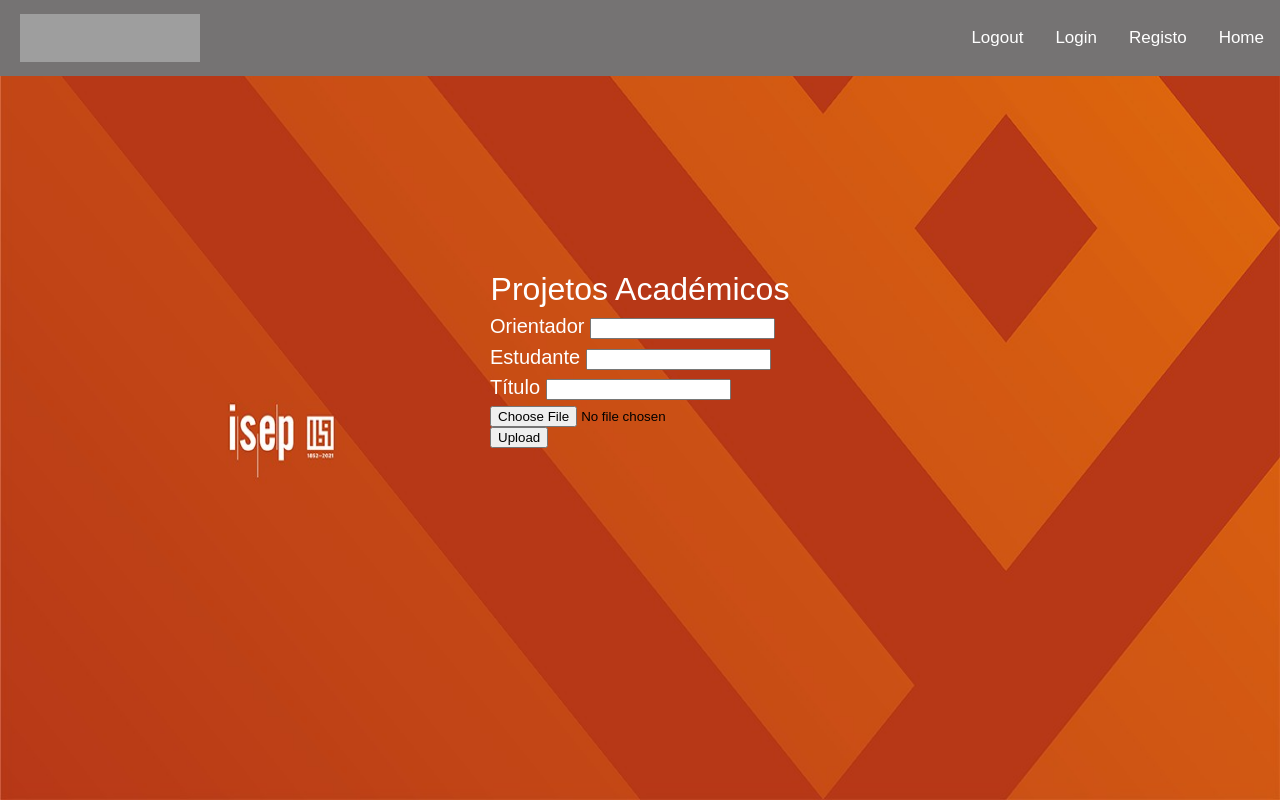
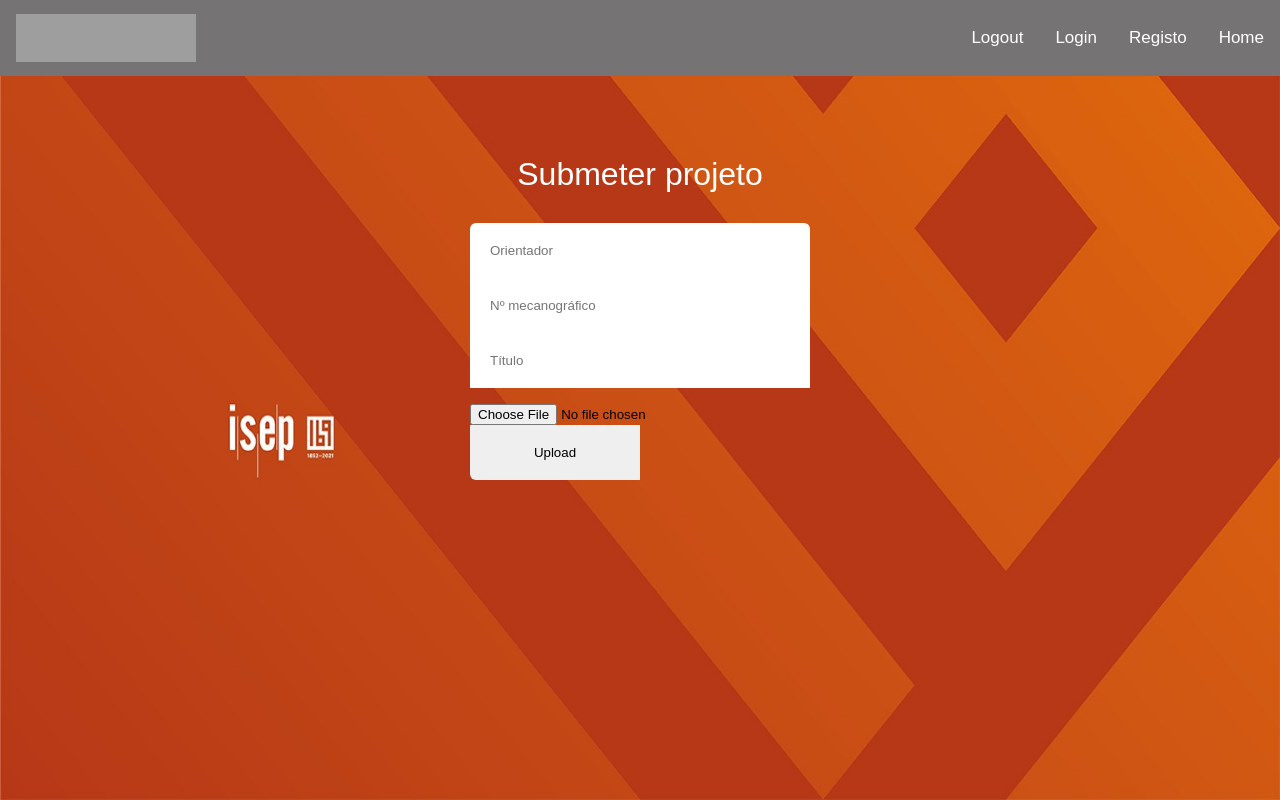
Before and after one commit to diogolopes18-cyber/MODSI, a Flask app: page /file_upload in a window 1280 px wide. Run offline with Flask 2, Linux system fonts and the light colour scheme; parts of the project's set-up code (start-up, migrations or seed data) failed here and were passed over; grey boxes are pictures that could not be loaded.

Commit message:
Change css and id's

```diff
--- a/templates/upload.html
+++ b/templates/upload.html
@@ -15,23 +15,26 @@
         <a class="active" href="logout">Logout</a>
     </div>
 
-    <div class="pagina">
+    <div class="user">
 
-        <h1 class="aluno__title" id="title">Projetos Académicos</h1>
+        <header class="user__header">
+            <h1 class="user__title">Submeter projeto</h1>
+        </header>
 
-        <form method="post" enctype=multipart/form-data>
-            <h2 class="aluno__body" id="orientador"> Orientador
-                <input type="text" name="orientador" value="{{request.form.orientador}}">
-            </h2>
-            <h2 class="aluno__body" id="student"> Estudante
-                <input type="text" name="student" value="{{request.form.student}}">
-            </h2>
-            <h2 class="aluno__body" id="title"> Título
-                <input type="text" name="title" value="{{request.form.title}}">
-            </h2>
-            </p>
-            <input type=file name=file>
-            <input type=submit value=Upload>
+        <form method="post" enctype=multipart/form-data class='form'>
+            <div class='form__group'>
+                <input type="text" placeholder="Orientador" class="form__input" id="orientador" name="orientador"
+                    value="{{request.form.orientador}}" />
+
+                <input type="text" placeholder="Nº mecanográfico" class="form__input" id="student" name="student"
+                    value="{{request.form.student}}" />
+                <input type="text" placeholder="Título" class="form__input" id="title" name="title"
+                    value="{{request.form.title}}" />
+
+                </p>
+                <input type=file name=file class="ficheiro">
+                <input type=submit value=Upload class='upload'>
+            </div>
         </form>
     </div>
 </body>
@@ -45,39 +48,48 @@
         background-repeat: no-repeat;
     }
 
-    .pagina {
-        position: absolute;
-        top: 50%;
-        left: 50%;
-        margin: -150px 0 0 -150px;
-        width: 300px;
-        height: 300px;
+    .ficheiro {
+        width: 100%;
+        transition: 0.3s;
+    }
+    .upload{
+        display: block;
+        width: 50%;
+        padding: 20px;
+        font-family: $font-family;
+        -webkit-appearance: none;
+        outline: 0;
+        border: 0;
+        color: $color-primary;
+        background: $color-primary;
+        transition: 0.3s;
+
+        &:hover {
+            background: darken($color-primary, 5%);
+        }
     }
 
-    .aluno__header {
+    .user {
+        width: 90%;
+        max-width: 340px;
+        margin: 10vh auto;
+    }
+
+    .user__header {
         text-align: center;
         opacity: 0;
         transform: translate3d(0, 500px, 0);
         animation: arrive 500ms ease-in-out 0.7s forwards;
     }
 
-    .aluno__title {
-        text-align: center;
+    .user__title {
         font-size: $font-size;
         margin-bottom: -10px;
         font-weight: 500;
         color: white;
     }
 
-    .aluno__body {
-        text-align: left;
-        font-size: 20px;
-        margin-bottom: -10px;
-        font-weight: 500;
-        color: white;
-    }
-
-    .menu {
+    .form {
         margin-top: 40px;
         border-radius: 6px;
         overflow: hidden;
@@ -149,7 +214,7 @@
 
     #isep_logo {
         float: left;
-        padding: 14px 20px;
+        padding: 14px 16px;
     }
 </style>
 
```
Also changed, not shown: other parts of templates/upload.html (+56 -3 lines), templates/submit_tema.html (+4 -4 lines).
